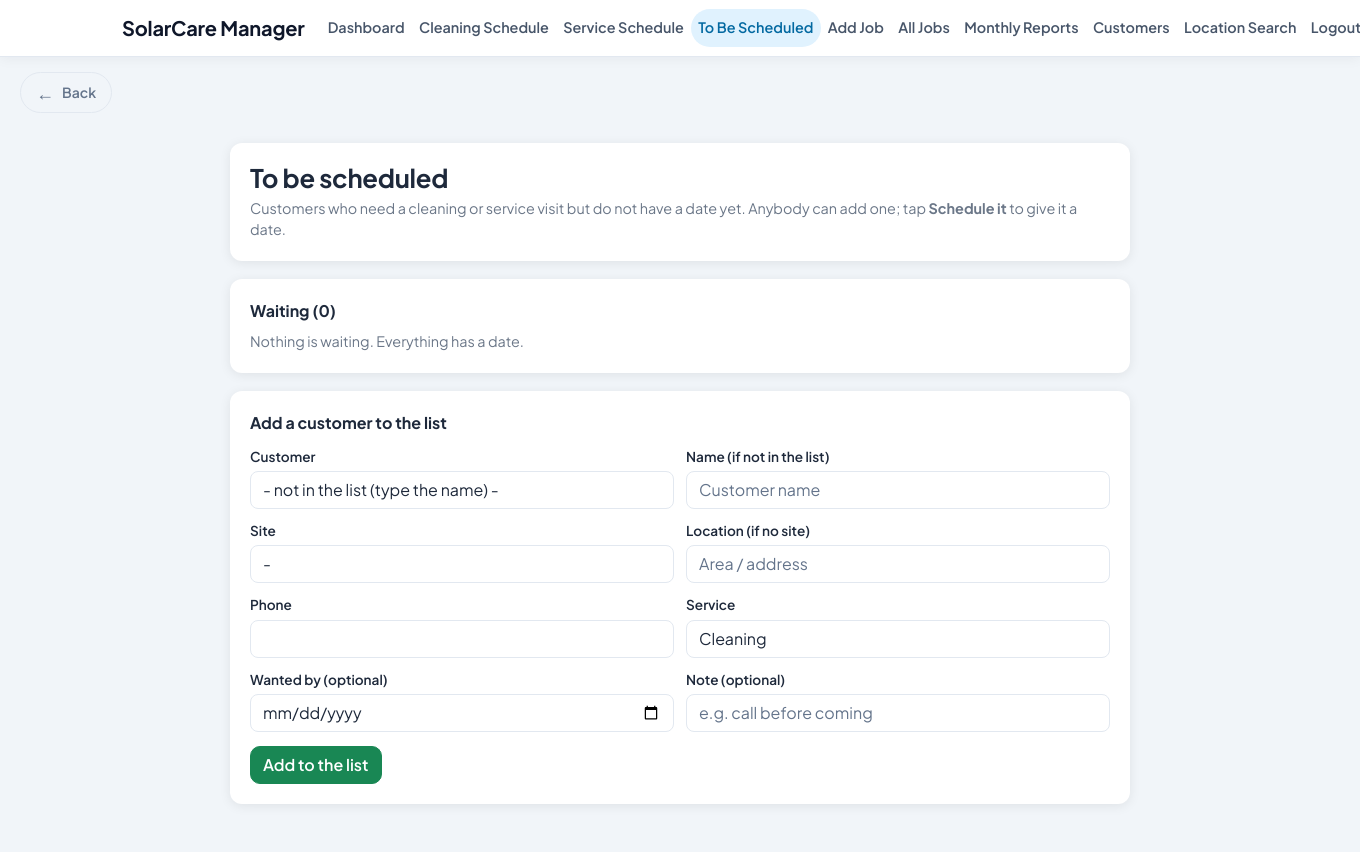
After one commit to rendha/SolarCleaningManager, a Django app: page /to-schedule/ in a window 1360 px wide. The commit adds this page. Run offline with Django 5.2, Linux system fonts and the light colour scheme; the visitor is signed in with stand-in values (Sample User, id 1); data comes from the database, SQL or seed files in the repository; data that the repository does not hold is empty.

Commit message:
to be scheduled

```diff
--- a/cleaning/permissions.py
+++ b/cleaning/permissions.py
@@ -8,6 +8,6 @@ def owner_required(view):
         if not request.user.is_staff:
             if request.headers.get('x-request-with') == 'XMLHttpRequest':
                 return JsonResponse({'success': False, 'error': 'Not allowed'}, status=403)
-            raise PermissionsDenied
+            raise PermissionDenied
         return view(request, *args, **kwargs)
     return wrapper
--- /dev/null
+++ b/cleaning/templatetags/cleaning_extras.py
@@ -0,0 +1,13 @@
+from django import template
+
+register = template.Library()
+
+
+@register.simple_tag
+def pending_requests():
+    """How many "to be scheduled" items are waiting (shown on the menu)."""
+    from cleaning.models import ScheduleRequest
+    try:
+        return ScheduleRequest.objects.filter(done=False).count()
+    except Exception:
+        return 0
--- a/cleaning/urls.py
+++ b/cleaning/urls.py
@@ -50,6 +50,11 @@ urlpatterns = [
     path('api/schedule/events/', views.schedule_events_api, name='schedule_events_api'),
     path('api/customer/<int:customer_id>/sites/', views.customer_sites_api, name='customer_sites_api'),
 
+    # TO BE SCHEDULED
+    path('to-schedule/', views.to_schedule_view, name='to_schedule'),
+    path('to-schedule/add/', views.to_schedule_add, name='to_schedule_add'),
+    path('to-schedule/<int:pk>/delete/', views.to_schedule_delete, name='to_schedule_delete'),
+
     # CANVASSING
     path('canvassing/', views.canvassing_view, name='canvassing'),
     path('canvassing/find-locations/', views.fill_site_coordinates_view, name='fill_site_coordinates'),
--- a/cleaning/views.py
+++ b/cleaning/views.py
@@ -2,7 +2,7 @@ from django.shortcuts import render, redirect, get_object_or_404
 from django.http import HttpResponse
 from django.db.models import Sum, Count, Q
 from datetime import datetime, timedelta
-from .models import Customer,Site,CleaningJob, JobExpense,CanvassingLocation,CleaningSchedule, ServiceType
+from .models import Customer,Site,CleaningJob, JobExpense,CanvassingLocation,CleaningSchedule, ServiceType, ScheduleRequest
 from .forms import CleaningJobForm, JobExpenseFormSet,CleaningScheduleForm,EmployeeJobForm
 from django.http import JsonResponse
 import re
@@ -257,7 +257,12 @@ def schedule_view(request):
         .distinct()
         .order_by('name')
     )
-    return render(request, 'schedule.html', {'services': services, 'kind': kind})
+    # customers waiting for a date (the "To be scheduled" list), shown under the calendar: cleaning items on the Cleaning
+    # page, everything else on the Services page
+    waiting = ScheduleRequest.objects.filter(done=False).select_related('customer', 'site', 'service_type', 'requested_by')
+    cleaning_items = Q(service_type__isnull=True) | Q(service_type__name__iexact='cleaning')
+    waiting = waiting.exclude(cleaning_items) if kind == 'services' else waiting.filter(cleaning_items)
+    return render(request, 'schedule.html', {'services': services, 'kind': kind, 'waiting': waiting})
 
 
 def _service_breakdown(jobs):
@@ -1291,6 +1296,9 @@ def _schedule_calendar_url(schedule):
 @owner_required
 def add_schedule_view(request):
 
+    # opened from the "To be scheduled" list: the form is filled from that item, and the item is closed when this is saved
+    from_request = request.POST.get('from_request') or request.GET.get('request') or ''
+
     if request.method == 'POST':
 
         form = CleaningScheduleForm(request.POST)
@@ -1298,6 +1306,8 @@ def add_schedule_view(request):
         if form.is_valid():
 
             schedule = form.save()
+
+            _close_request(request.POST.get('from_request'), schedule)
 
             return redirect(_schedule_calendar_url(schedule))
 
@@ -1311,6 +1321,10 @@ def add_schedule_view(request):
         # "+ Add Cleaning" sends ?service=Cleaning, "+ Add Service Visit" sends ?service=
         if 'service' in request.GET:
             initial['service'] = request.GET['service']
+
+        wanted = ScheduleRequest.objects.filter(pk=int(from_request), done=False).first() if str(from_request).isdigit() else None
+        if wanted:
+            initial.update(_request_initial(wanted))
 
         form = CleaningScheduleForm(initial=initial)
 
@@ -1325,6 +1339,7 @@ def add_schedule_view(request):
                 else 'Add Schedule'
             ),
             'button_text': 'Save Schedule',
+            'from_request': from_request,
         }
     )
 
@@ -1887,3 +1902,92 @@ def employee_add_job_view(request):
             'schedule': schedule,
         }
     )
+
+
+# =========================================================
+# TO BE SCHEDULED  (anybody adds, the scheduler gives the date)
+# =========================================================
+
+def _request_initial(wanted):
+    """The Add Schedule form's starting values for a "to be scheduled" item."""
+    note = wanted.note.strip()
+    who = (wanted.requested_by.get_full_name() or wanted.requested_by.get_username()) if wanted.requested_by_id else ''
+    lines = [note] if note else []
+    if who:
+        lines.append('Asked by ' + who)
+    if wanted.wanted_by:
+        lines.append('Wanted by ' + wanted.wanted_by.strftime('%d %b %Y'))
+    initial = {
+        'customer': wanted.customer_id, 'site': wanted.site_id, 'customer_name': wanted.customer_name,
+        'phone': wanted.phone or (wanted.customer.phone if wanted.customer_id else ''),
+        'location': wanted.location, 'notes': '\n'.join(lines), 'service': wanted.service_name,
+    }
+    if wanted.site_id:
+        initial['solar_kw'] = wanted.site.solar_kw
+    if wanted.wanted_by:
+        initial['scheduled_date'] = wanted.wanted_by
+    return {k: v for k, v in initial.items() if v not in (None, '')}
+
+
+def _close_request(pk, schedule):
+    """The item was scheduled: mark it done and remember which schedule it became."""
+    if str(pk or '').isdigit():
+        from django.utils import timezone
+        ScheduleRequest.objects.filter(pk=int(pk), done=False).update(done=True, done_at=timezone.now(), schedule=schedule)
+
+
+def to_schedule_view(request):
+    pending = ScheduleRequest.objects.filter(done=False).select_related('customer', 'site', 'service_type', 'requested_by')
+    recent = (
+        ScheduleRequest.objects.filter(done=True)
+        .select_related('customer', 'site', 'service_type', 'requested_by', 'schedule')
+        .order_by('-done_at')[:10]
+    )
+    customers = []
+    for c in Customer.objects.prefetch_related('sites').order_by('name'):
+        sites = []
+        for s in c.sites.all():
+            kw = (str(s.solar_kw) + ' kW') if s.solar_kw else ''
+            sites.append({'id': s.id, 'label': ' - '.join(x for x in (s.location, kw) if x) or 'Site'})
+        customers.append({'id': c.id, 'name': c.name, 'phone': c.phone, 'sites': sites})
+    return render(request, 'to_schedule.html', {
+        'pending': pending, 'recent': recent, 'customers': customers,
+        'services': ServiceType.suggestions(), 'today': datetime.now().date(),
+        'page': 'to_schedule',
+    })
+
+
+@require_POST
+def to_schedule_add(request):
+    post = request.POST
+    customer = Customer.objects.filter(pk=post.get('customer')).first() if (post.get('customer') or '').isdigit() else None
+    site = Site.objects.filter(pk=post.get('site'), customer=customer).first() if customer and (post.get('site') or '').isdigit() else None
+    name = ' '.join((post.get('customer_name') or '').split())
+    if not customer and not name:
+        messages.error(request, 'Pick a customer, or type the name.')
+        return redirect('to_schedule')
+    wanted_by = None
+    try:
+        if post.get('wanted_by'):
+            wanted_by = datetime.strptime(post['wanted_by'], '%Y-%m-%d').date()
+    except ValueError:
+        wanted_by = None
+    ScheduleRequest.objects.create(
+        customer=customer, customer_name='' if customer else name[:150],
+        phone=(post.get('phone') or '')[:50], site=site, location=(post.get('location') or '')[:250],
+        service_type=ServiceType.from_text(post.get('service')) or ServiceType.cleaning(),
+        note=(post.get('note') or '').strip(), wanted_by=wanted_by, requested_by=request.user,
+    )
+    messages.success(request, 'Added to the list. It will be scheduled soon.')
+    return redirect('to_schedule')
+
+
+@require_POST
+def to_schedule_delete(request, pk):
+    item = get_object_or_404(ScheduleRequest, pk=pk, done=False)
+    if request.user.is_staff or item.requested_by_id == request.user.id:
+        item.delete()
+        messages.success(request, 'Removed from the list.')
+    else:
+        messages.error(request, 'Only the person who added it, or the scheduler, can remove it.')
+    return redirect('to_schedule')
--- a/templates/base.html
+++ b/templates/base.html
@@ -2,6 +2,7 @@
 <html lang="en">
 
 {% load static %}
+{% load cleaning_extras %}
 
 <head>
 
@@ -295,6 +296,12 @@
                         </li>
 
                         <li class="nav-item">
+                            <a class="nav-link{% if page == 'to_schedule' %} active-page{% endif %}" href="{% url 'to_schedule' %}">
+                                To Be Scheduled{% pending_requests as waiting %}{% if waiting %} <span class="badge bg-danger">{{ waiting }}</span>{% endif %}
+                            </a>
+                        </li>
+
+                        <li class="nav-item">
                             <a class="nav-link{% if page == 'add_job' %} active-page{% endif %}" href="{% url 'add_job' %}">
                                 Add Job
                             </a>
@@ -337,6 +344,12 @@
                         <li class="nav-item">
                             <a class="nav-link{% if page == 'employee_add_job' %} active-page{% endif %}" href="{% url 'employee_add_job' %}">
                                 Record Job
+                            </a>
+                        </li>
+
+                        <li class="nav-item">
+                            <a class="nav-link{% if page == 'to_schedule' %} active-page{% endif %}" href="{% url 'to_schedule' %}">
+                                Ask for a Schedule
                             </a>
                         </li>
 
--- a/templates/schedule_form.html
+++ b/templates/schedule_form.html
@@ -185,6 +185,7 @@
     <form method="POST">
 
         {% csrf_token %}
+        {% if from_request %}<input type="hidden" name="from_request" value="{{ from_request }}">{% endif %}
 
 
         {% if form.non_field_errors %}
--- /dev/null
+++ b/templates/to_schedule.html
@@ -0,0 +1,99 @@
+{% extends "base.html" %}
+
+{% block content %}
+<style>
+    .tbs { max-width: 900px; margin: 20px auto; }
+    .tbs .card-box { background: #fff; border-radius: 12px; padding: 20px; box-shadow: 0 2px 12px rgba(0,0,0,.08); margin-bottom: 18px; }
+    .tbs h1 { margin: 0 0 4px; font-size: 1.6rem; }
+    .tbs .muted { color: #6b7788; font-size: .9rem; }
+    .tbs .item { display: flex; gap: 12px; justify-content: space-between; align-items: flex-start; padding: 12px 0; border-top: 1px solid #e6ebf2; flex-wrap: wrap; }
+    .tbs .item:first-of-type { border-top: 0; }
+    .tbs .tag { display: inline-block; font-size: .75rem; background: #eef3fa; color: #3B73B9; border-radius: 999px; padding: 2px 9px; margin-right: 4px; }
+    .tbs .tag.warn { background: #fff1e0; color: #c25a00; }
+    .tbs label { font-weight: 600; font-size: .85rem; margin-bottom: 4px; display: block; }
+    .tbs .grid { display: grid; grid-template-columns: 1fr 1fr; gap: 12px; }
+    @media (max-width: 640px) { .tbs .grid { grid-template-columns: 1fr; } }
+</style>
+
+<div class="tbs">
+    <div class="card-box">
+        <h1>To be scheduled</h1>
+        <div class="muted">Customers who need a cleaning or service visit but do not have a date yet. Anybody can add one; {% if user.is_staff %}tap <b>Schedule it</b> to give it a date.{% else %}the scheduler will give it a date.{% endif %}</div>
+    </div>
+
+    <div class="card-box">
+        <b>Waiting ({{ pending|length }})</b>
+        {% for r in pending %}
+        <div class="item">
+            <div>
+                <b>{{ r.display_name }}</b>
+                <span class="tag">{{ r.service_name }}</span>{% if r.wanted_by %}<span class="tag warn">Wanted by {{ r.wanted_by|date:"d M Y" }}</span>{% endif %}
+                <div class="muted">{% if r.display_location %}{{ r.display_location }} &middot; {% endif %}{% if r.phone %}{{ r.phone }} &middot; {% endif %}Added {{ r.created_at|date:"d M" }}{% if r.requested_by %} by {{ r.requested_by.get_full_name|default:r.requested_by.username }}{% endif %}</div>
+                {% if r.note %}<div style="margin-top:4px">{{ r.note|linebreaksbr }}</div>{% endif %}
+            </div>
+            <div style="display:flex; gap:8px">
+                {% if user.is_staff %}<a class="btn btn-primary btn-sm" href="{% url 'add_schedule' %}?request={{ r.id }}">Schedule it</a>{% endif %}
+                {% if user.is_staff or r.requested_by_id == user.id %}
+                <form method="post" action="{% url 'to_schedule_delete' r.id %}" onsubmit="return confirm('Remove this from the list?')">{% csrf_token %}<button class="btn btn-outline-secondary btn-sm" type="submit">Remove</button></form>
+                {% endif %}
+            </div>
+        </div>
+        {% empty %}
+        <div class="muted" style="margin-top:8px">Nothing is waiting. Everything has a date.</div>
+        {% endfor %}
+    </div>
+
+    <div class="card-box">
+        <b>Add a customer to the list</b>
+        <form method="post" action="{% url 'to_schedule_add' %}" style="margin-top:12px">
+            {% csrf_token %}
+            <div class="grid">
+                <div><label>Customer</label>
+                    <select name="customer" id="tbs_customer" class="form-control">
+                        <option value="">- not in the list (type the name) -</option>
+                        {% for c in customers %}<option value="{{ c.id }}">{{ c.name }}</option>{% endfor %}
+                    </select></div>
+                <div><label>Name (if not in the list)</label><input name="customer_name" id="tbs_name" class="form-control" placeholder="Customer name"></div>
+                <div><label>Site</label><select name="site" id="tbs_site" class="form-control"><option value="">-</option></select></div>
+                <div><label>Location (if no site)</label><input name="location" class="form-control" placeholder="Area / address"></div>
+                <div><label>Phone</label><input name="phone" id="tbs_phone" class="form-control"></div>
+                <div><label>Service</label><input name="service" class="form-control" list="tbs_services" value="Cleaning" autocomplete="off"></div>
+                <div><label>Wanted by (optional)</label><input type="date" name="wanted_by" class="form-control" min="{{ today|date:'Y-m-d' }}"></div>
+                <div><label>Note (optional)</label><input name="note" class="form-control" placeholder="e.g. call before coming"></div>
+            </div>
+            <datalist id="tbs_services">{% for s in services %}<option value="{{ s }}">{% endfor %}</datalist>
+            <button class="btn btn-success" type="submit" style="margin-top:14px">Add to the list</button>
+        </form>
+    </div>
+
+    {% if recent %}
+    <div class="card-box">
+        <b>Recently scheduled</b>
+        {% for r in recent %}
+        <div class="item"><div><b>{{ r.display_name }}</b> <span class="tag">{{ r.service_name }}</span>
+            <div class="muted">{% if r.schedule %}Scheduled for {{ r.schedule.scheduled_date|date:"d M Y" }}{% else %}Scheduled{% endif %}</div></div></div>
+        {% endfor %}
+    </div>
+    {% endif %}
+</div>
+
+{{ customers|json_script:"tbs-customers" }}
+<script>
+(function () {
+    var data = JSON.parse(document.getElementById('tbs-customers').textContent);
+    var customer = document.getElementById('tbs_customer'), site = document.getElementById('tbs_site');
+    var name = document.getElementById('tbs_name'), phone = document.getElementById('tbs_phone');
+    customer.addEventListener('change', function () {
+        var found = data.filter(function (c) { return String(c.id) === customer.value; })[0];
+        site.innerHTML = '<option value="">-</option>';
+        if (!found) { name.disabled = false; return; }
+        name.value = ''; name.disabled = true;
+        if (found.phone && !phone.value) { phone.value = found.phone; }
+        found.sites.forEach(function (s) {
+            var o = document.createElement('option'); o.value = s.id; o.textContent = s.label; site.appendChild(o);
+        });
+        if (found.sites.length === 1) { site.value = found.sites[0].id; }
+    });
+})();
+</script>
+{% endblock %}
```
Also changed, not shown: cleaning/admin.py (+7 -1 lines), cleaning/forms.py (+37 -0 lines), cleaning/models.py (+39 -0 lines), templates/schedule.html (+23 -0 lines), cleaning/migrations/0016_schedulerequest.py (added), cleaning/templatetags/__init__.py (added).
